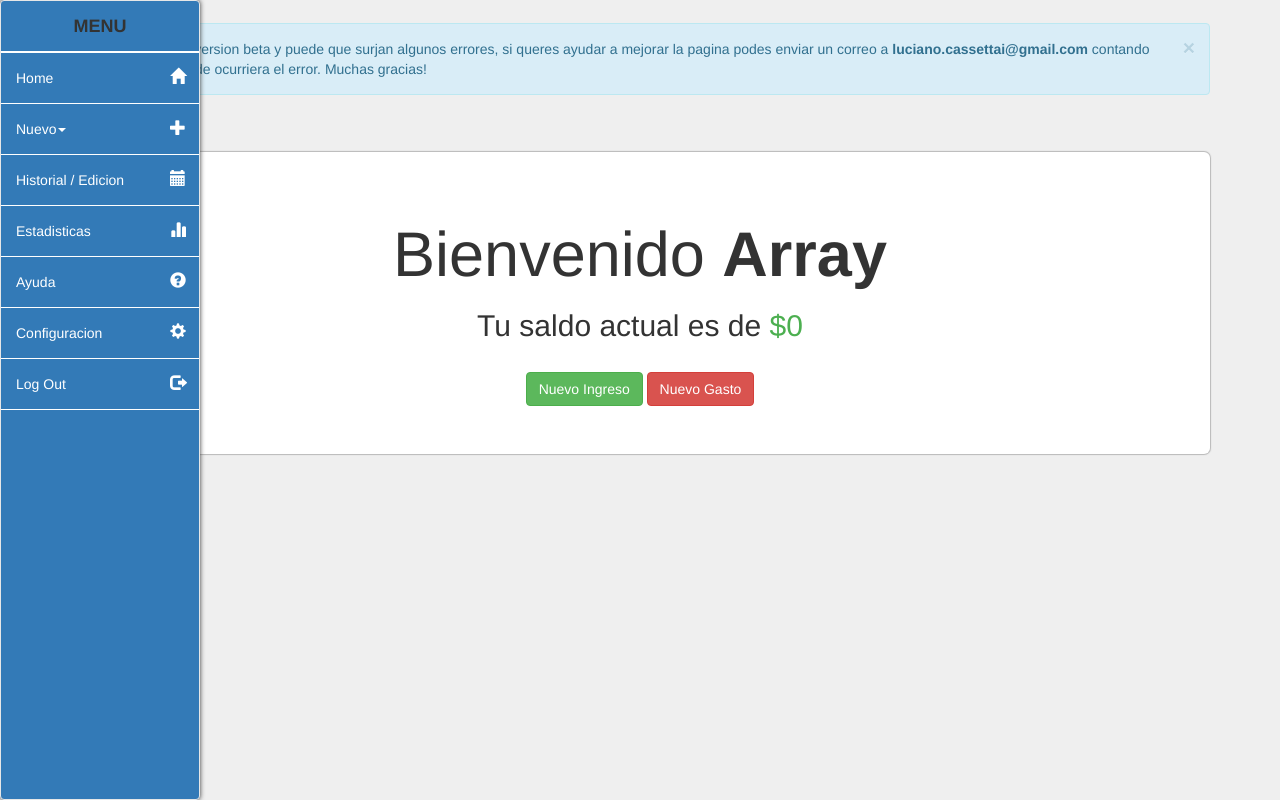
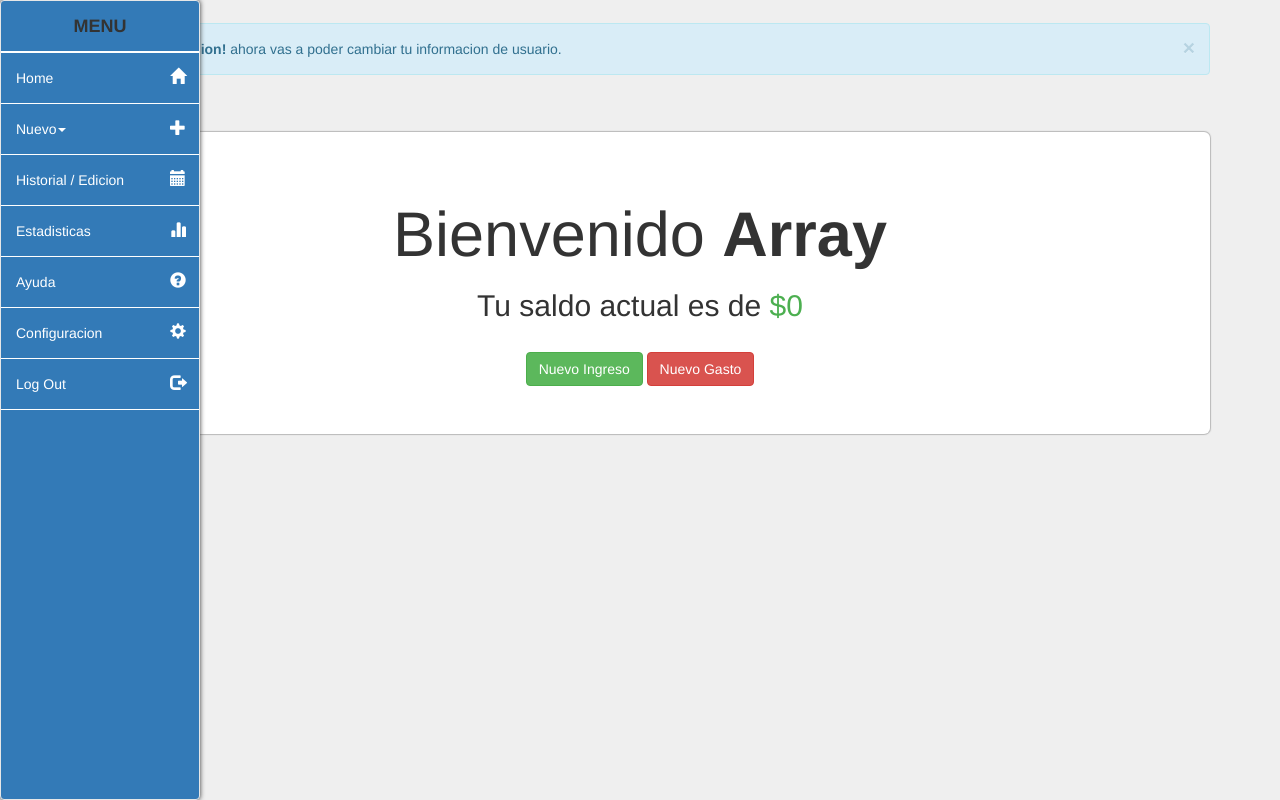
Before and after one commit to lcassettai/Finanzas, a PHP site: page /Finanzas/home in a window 1280 px wide. Run offline with PHP 8.4, Linux system fonts and the light colour scheme; the visitor is signed in with stand-in values (Sample User, id 1); data that the repository does not hold is empty.

Commit message:
Se actualizo mensaje de informacion

```diff
--- a/views/home.view.php
+++ b/views/home.view.php
@@ -2,7 +2,7 @@
 <div class="container">
   <div class="alert alert-info alert-dismissable" style='margin-top:2%;'>
     <button type="button" class='close' data-dismiss='alert'>&times;</button>
-    <strong>Info!</strong>Esta es una version beta y puede que surjan algunos errores, si queres ayudar a mejorar la pagina podes enviar un correo a <strong>luciano.cassettai@gmail.com</strong> contando que hiciste antes de ocurriera el error. Muchas gracias!
+    <strong>Nueva Actualizacion!</strong> ahora vas a poder cambiar tu informacion de usuario.
   </div>
   <div class="jumbotron text-center jumbo-home ">
     <h1 >Bienvenido <strong><?php echo $_SESSION['usuario'];?></strong></h1>
```
